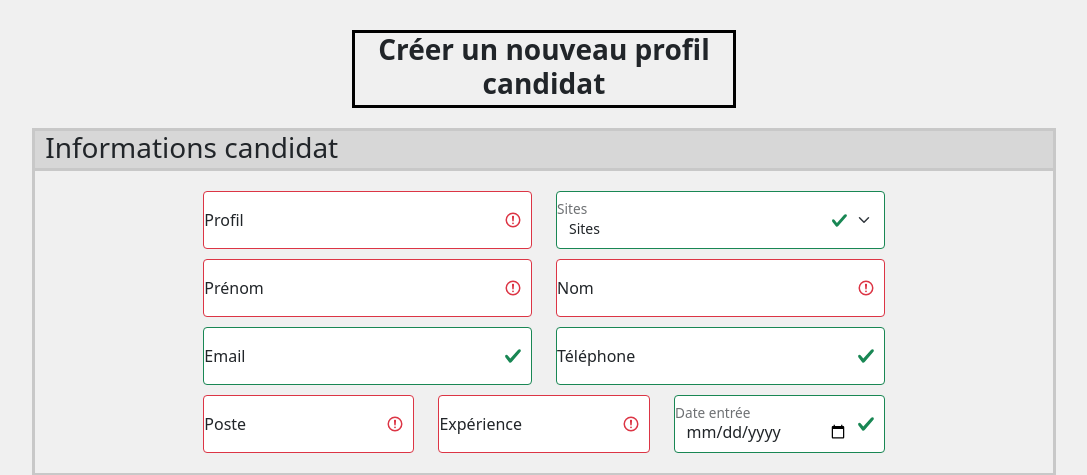
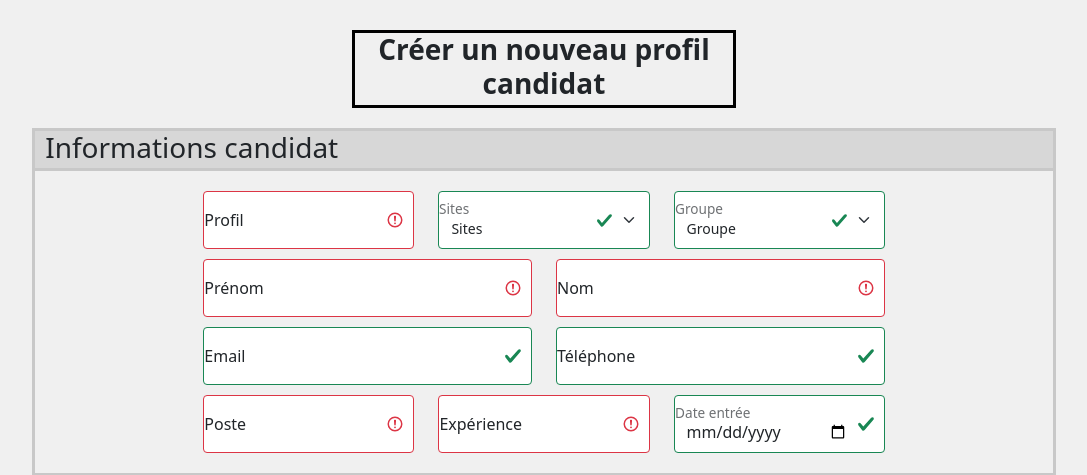
Before and after one commit to rhumaine/robotcv, a Symfony app: template templates/profil/create.html.twig in a window 1280 px wide. Shown: the part 70-545 px from the top of the page, without its empty margins (96-1183 px from the left). Run offline with Twig, Linux system fonts and the light colour scheme; the template is opened without the code that fills it, so the values that code supplies are empty; some libraries are stand-ins or nearby versions.

Commit message:
pdf correction

```diff
--- a/templates/profil/create.html.twig
+++ b/templates/profil/create.html.twig
@@ -136,12 +136,21 @@
 									<select name="site" class="form-select form-select-sm form-control" id="site" placeholder="site" required>
 										<option selected disabled>Sites</option>
 										{% for site in sites %}
-											<option value="{{ site.id }}:{{ site.localisation }}">
+											<option value="{{ site.id }}">
 											{{ site.localisation }}
 											</option>
 										{% endfor %}
 									</select>
 									<label class="col-md-3" for="site">Sites</label>
+								</div>
+
+								<div class="form-floating col">
+									<select name="groupe" class="form-select form-select-sm form-control" id="groupe" placeholder="groupe" required>
+										<option selected disabled>Groupe</option>
+										<option value="1">Consortia</option>
+										<option value="2">Consortis</option>
+									</select>
+									<label class="col-md-3" for="site">Groupe</label>
 								</div>
 							</div>
 						</div>
```
